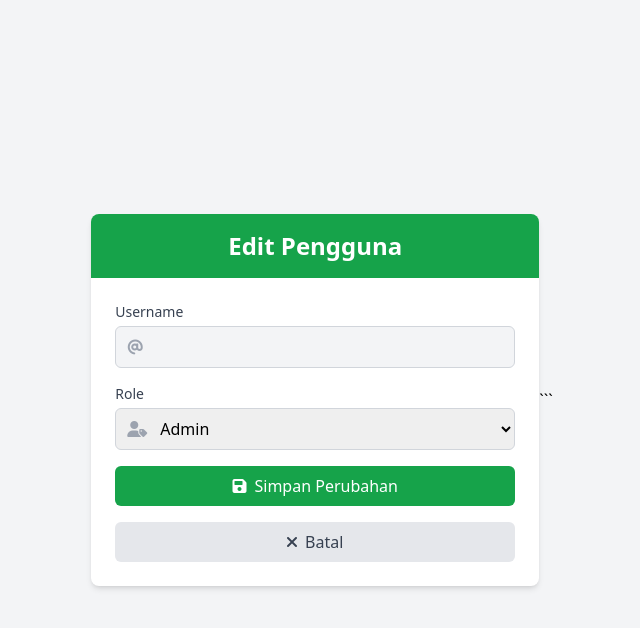
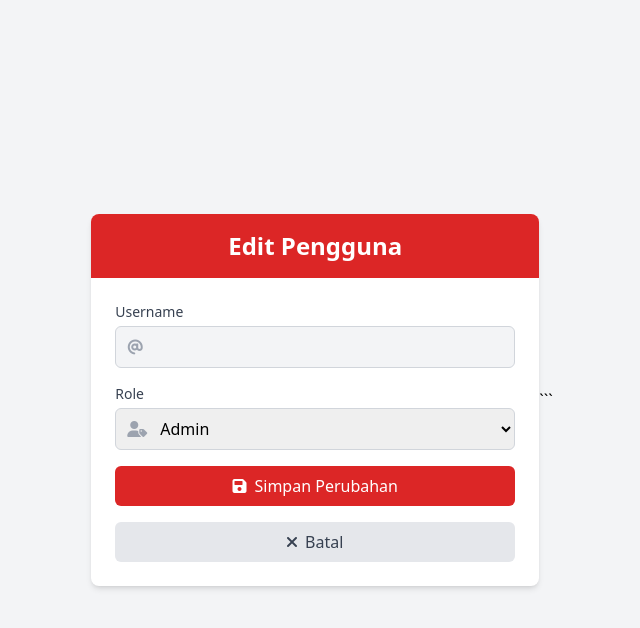
Before and after one commit to ARVLogam/my-flask-app, a Flask app: template templates/editUser.html in a window 1280 px wide. Shown: the top 628 px of the page, without its empty margins (318-958 px from the left). Run offline with Flask 3, Linux system fonts and the light colour scheme; the template is opened without the code that fills it, so the values that code supplies are empty; some libraries are stand-ins or nearby versions.

Commit message:
Update editUser.html

```diff
--- a/templates/editUser.html
+++ b/templates/editUser.html
@@ -14,7 +14,7 @@
     {% include 'flashProtection.html' %}
     <div class="w-full max-w-md bg-white rounded-lg shadow-md overflow-hidden">
       <!-- Header Form -->
-      <div class="bg-green-600 py-4 px-6">
+      <div class="bg-red-600 py-4 px-6">
         <h1 class="text-2xl font-bold text-white text-center">Edit Pengguna</h1>
       </div>
 
@@ -42,7 +42,7 @@
               id="username"
               name="username"
               value="{{ user[1] }}"
-              class="w-full pl-10 p-2 border border-gray-300 rounded-md focus:outline-none focus:ring-2 focus:ring-green-500 focus:border-transparent bg-gray-100"
+              class="w-full pl-10 p-2 border border-gray-300 rounded-md focus:outline-none focus:ring-2 focus:ring-red-500 focus:border-transparent bg-gray-100"
               readonly
             />
           </div>
@@ -64,7 +64,7 @@
             <select
               id="role"
               name="role"
-              class="w-full pl-10 p-2 border border-gray-300 rounded-md focus:outline-none focus:ring-2 focus:ring-green-500 focus:border-transparent"
+              class="w-full pl-10 p-2 border border-gray-300 rounded-md focus:outline-none focus:ring-2 focus:ring-red-500 focus:border-transparent"
             >
               <option value="admin" {% if user[3] == 'admin' %}selected{% endif %}>Admin</option>
               <option value="user" {% if user[3] == 'user' %}selected{% endif %}>User</option>
@@ -75,7 +75,7 @@
         <!-- Submit Button -->
         <button
           type="submit"
-          class="w-full bg-green-600 text-white py-2 px-4 rounded-md hover:bg-green-700 transition duration-300 flex items-center justify-center"
+          class="w-full bg-red-600 text-white py-2 px-4 rounded-md hover:bg-red-700 transition duration-300 flex items-center justify-center"
         >
           <i class="fas fa-save mr-2"></i> Simpan Perubahan
         </button>
```
